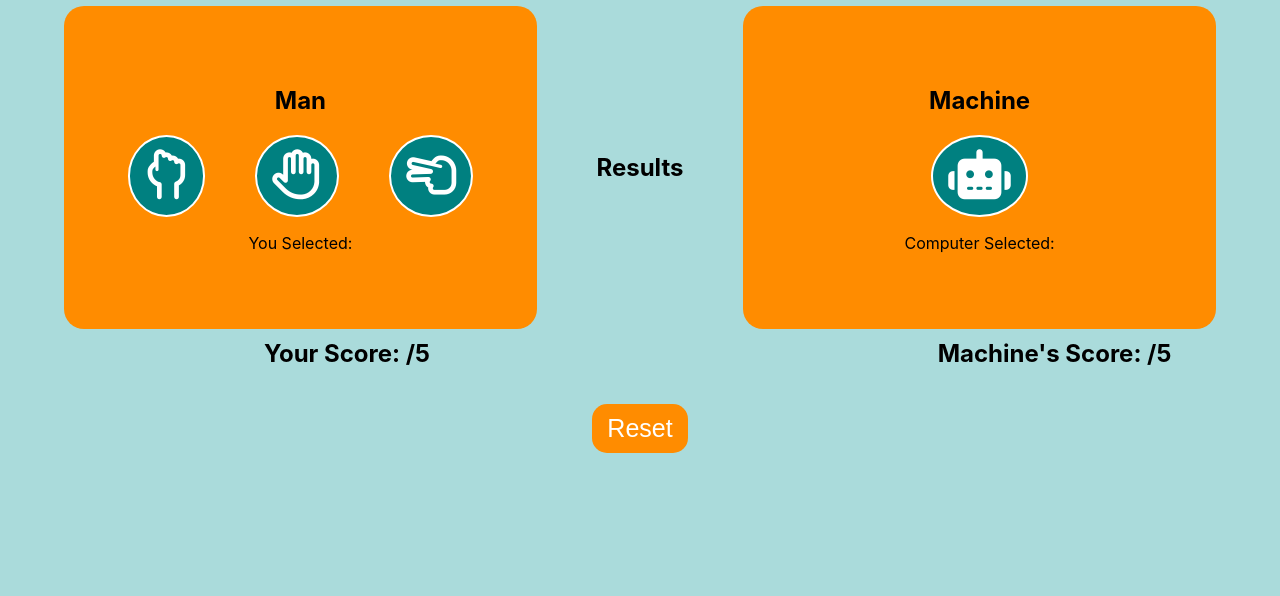
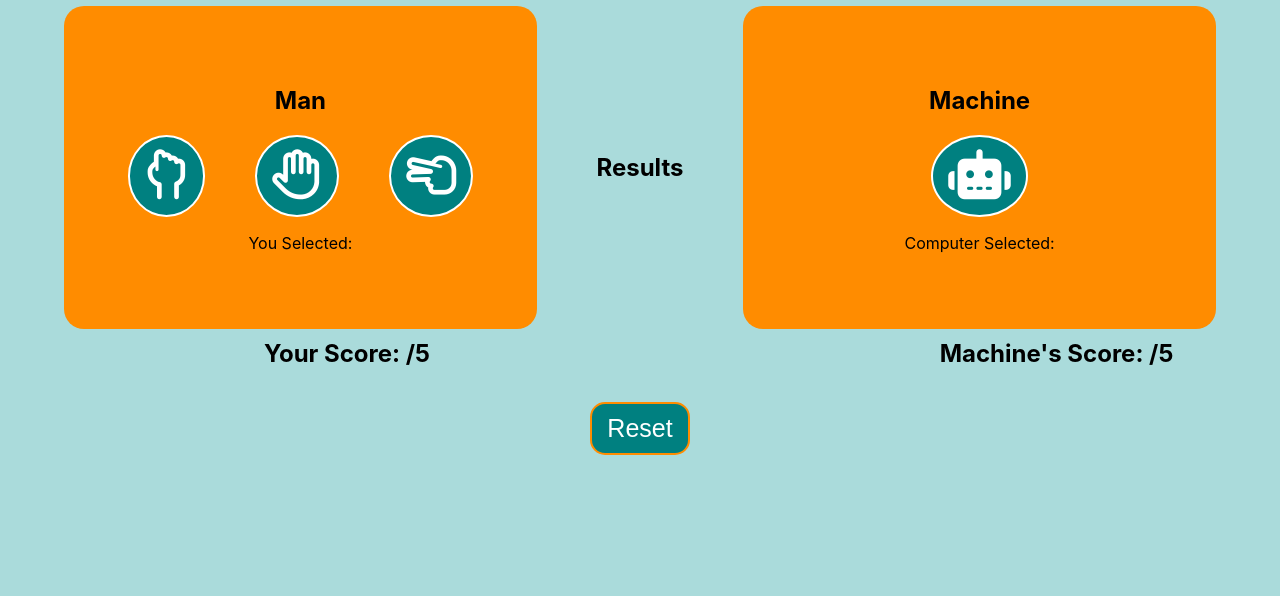
Before and after one commit to Kamari93/odin-rock-paper-scissors, a plain HTML site: page index.html in a window 1280 px wide. Shown: the part 229-825 px from the top of the page. Drawn offline with Linux system fonts and the light colour scheme.

Commit message:
Update style on reset button

```diff
--- a/style.css
+++ b/style.css
@@ -13,8 +13,12 @@ body {
 
 .title {
     text-align: center;
+    /* color: rgb(255, 140, 0); */
+    margin-bottom: 10px;
+}
+
+.title p {
     color: rgb(255, 140, 0);
-    margin-bottom: 10px;
 }
 
 .rounds {
@@ -114,5 +118,9 @@ button {
     font-size: 25px;
     border-radius: 15px;
     border: none;
-    background: rgb(255, 140, 0);
+    /* background: rgb(255, 140, 0); */
+    color: white;
+    background: teal;
+    border: solid rgb(255, 140, 0) 2px;
+    cursor: pointer;
 }
```
